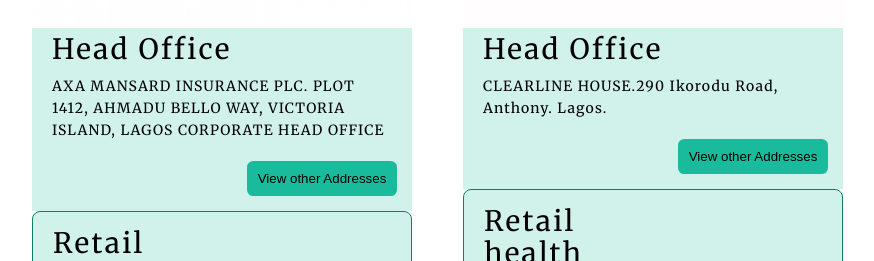
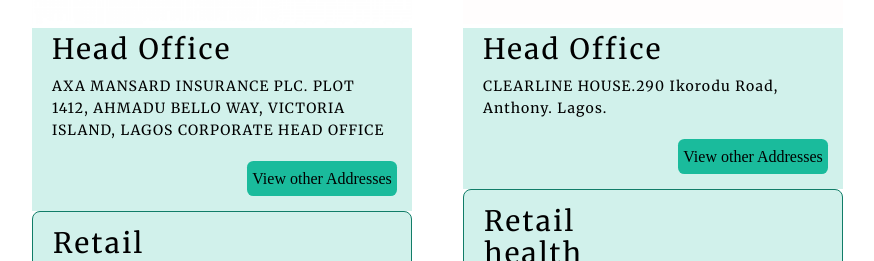
Before and after one commit to ibiyemimodupe/insure-health, a React (Create React App) app: page /home in a window 1280 px wide. Shown: the part 1240-1501 px from the top of the page, without its empty margins (362-1236 px from the left). Built offline with nearby package versions, Linux system fonts and the light colour scheme; a web font is replaced by a local one.

Commit message:
updated validation

```diff
--- a/src/Card.jsx
+++ b/src/Card.jsx
@@ -1,7 +1,8 @@
 import React from "react";
+import { Link } from "react-router-dom";
 
 export default function Card(props) {
-    const {company, logo, office, address, other, offer, text, health, care, afford, coverage } = props;
+    const {company, logo, office, address, other, offer, text, health, care, afford, coverage, path='#' } = props;
     return (
       <div className="home__card">
             <div className="home_card_div">
@@ -10,7 +11,7 @@
                 <img  src={logo} alt="img" width="100%"/>
                 <h2 >{office}</h2>
                 <p >{address}</p>
-                <div className="ab"><button>{other}</button></div>
+                <div className="ab"><Link to={path}>{other}</Link></div>
               </div>
               <div className="bb">
                   <h2 className="dd">{offer}</h2>
--- a/src/components/Footer.jsx
+++ b/src/components/Footer.jsx
@@ -93,7 +93,7 @@
                         </ul>
                     </div>
 
-                    <a href="#C3" className="up">
+                    <a href="#" className="up" onClick={() => window.scrollTo(0, 0)}>
                         <p>Back to the top</p>
                         <svg width="15" height="16" viewBox="0 0 15 16" fill="none" xmlns="http://www.w3.org/2000/svg">
                     <path d="M7.29419 12.25V3.80884" stroke="#5B0B55" stroke-width="1.20587" stroke-linecap="round" stroke-linejoin="round"/>
--- a/src/components/Home.jsx
+++ b/src/components/Home.jsx
@@ -25,17 +25,18 @@
     const card = HmoData.map(item => {
         return (
             <Card
-               company={item.company}
-               logo={item.logo}
-               office={item.office}
-               address={item.address}
-               other={item.other}
-               offer={item.offer}
-               text={item.text}
-               health={item.health}
-               care={item.care}
-               afford={item.afford}
-               coverage={item.coverage}
+                { ...item }
+            //    company={item.company}
+            //    logo={item.logo}
+            //    office={item.office}
+            //    address={item.address}
+            //    other={item.other}
+            //    offer={item.offer}
+            //    text={item.text}
+            //    health={item.health}
+            //    care={item.care}
+            //    afford={item.afford}
+            //    coverage={item.coverage}
             />
         )
     })
--- a/src/components/SlideText.jsx
+++ b/src/components/SlideText.jsx
@@ -8,7 +8,7 @@
 
   useEffect(() => {
     const intervalId = setInterval(() => {
-      setCurrentIndex((currentIndex + 1) % slides.length);
+      setCurrentIndex(p => (p + 1) % slides.length);
     }, 2000);
 
     return () => {
--- a/src/components/data/HmoData.js
+++ b/src/components/data/HmoData.js
@@ -17,7 +17,8 @@
     health:"View health plans",
     care:"EasyCare: affordable and quality healthcare International Health Plan.",
     afford:"An affordable health plan with access to quality healthcare for you & your loved ones. Pay as low as ₦12,000 and a comprehensive health plan providing cover worldwide including USA",
-    coverage:"View coverage"
+    coverage:"View coverage",
+    path: '/signup',
   },
   {
     id: 2,
--- a/src/index.css
+++ b/src/index.css
@@ -830,7 +830,7 @@
   padding: 17px 10px;
   font-size: 18px;
   border: 1px solid #484848;
-  border: none;
+  /* border: none; */
   border-radius: 12px;
   box-sizing: border-box;
   box-shadow: inset 1px 1px 3px #891180;
--- a/src/profile/Profile.css
+++ b/src/profile/Profile.css
@@ -12,7 +12,7 @@
 .navbar__dropdown-avatar {
   font-size: 50px;
 }
-    .navbar-dropdown-menu{
+.navbar-dropdown-menu {
   display: inline;
 }
 .navbar__dropdown {
@@ -67,7 +67,7 @@
 }
 
 /* home navbar */
-    .home-cont{
+.home-cont {
   width: 100%;
   font-size: 17px;
   /* position: fixed; */
@@ -75,14 +75,14 @@
   box-shadow: 0 1px 5px rgba(0, 0, 0, 0.1);
   /* z-index: 999; */
 }
-    .nav1{
+.nav1 {
   display: flex;
   width: 90%;
   margin: auto;
   justify-content: space-between;
   align-items: center;
 }
-    .opt1{
+.opt1 {
   display: flex;
   list-style: none;
   align-items: center;
@@ -93,12 +93,12 @@
   max-width: 200px;
   cursor: pointer;
 }
-    .opt1 > li{
-        padding: 8px ;
+.opt1 > li {
+  padding: 8px;
 }
 .options1 {
   align-items: center;
-        color:  #484848;
+  color: #484848;
   width: 50%;
 }
 
@@ -126,7 +126,7 @@
 
 .search-input:focus {
   outline: none;
-        border-color: #1ABB9C;
+  border-color: #1abb9c;
 }
 
 .search-form-icon {
@@ -139,17 +139,17 @@
 }
 
 /* array insurance */
-      .insure-cont{
+.insure-cont {
   padding-top: 4rem;
   display: flex;
   margin: auto;
   width: 90%;
 }
-      .insure-cont > h1{
+.insure-cont > h1 {
   flex: 0.8;
   width: 20%;
   box-sizing: border-box;
-      font-family: 'Lora';
+  font-family: "Lora";
   font-style: normal;
   font-weight: 700;
   font-size: 35px;
@@ -157,12 +157,12 @@
   display: flex;
   align-items: center;
   letter-spacing: 0.08em;
-      color: #1B031A;
-      background: #FFF6F6;
+  color: #1b031a;
+  background: #fff6f6;
   padding-left: 1.5rem;
   text-shadow: 1.63528px 1.63528px 3.27056px rgba(0, 0, 0, 0.25);
 }
-      .insure-cont img{
+.insure-cont img {
   width: 100%;
   max-width: 850px;
   /* background-color: aqua; */
@@ -171,7 +171,7 @@
 
 /* health container */
 
-.health-cont{
+.health-cont {
   display: flex;
   padding-top: 5rem;
   width: 90%;
@@ -179,35 +179,34 @@
   margin: auto;
   /* background-color: #1ABB9C; */
 }
-.col-btn{
+.col-btn {
   display: flex;
   width: 300px;
   flex-direction: column-reverse;
 }
-.health-cont-btn{
+.health-cont-btn {
   padding: 15px;
-  background: #9D3995;
+  background: #9d3995;
   border-radius: 11.1977px;
   border-color: transparent;
   color: white;
-  font-family: 'Merriweather';
+  font-family: "Merriweather";
   font-style: normal;
   font-weight: 400;
   font-size: 18px;
   letter-spacing: 0.08em;
 }
-.health__div{
+.health__div {
   display: flex;
   width: 500px;
-
 }
-.health__text{
+.health__text {
   width: 50%;
 }
-.health__text > p{
+.health__text > p {
   width: 553.27px;
   height: 195px;
-  font-family: 'Merriweather';
+  font-family: "Merriweather";
   font-style: normal;
   font-weight: 400;
   font-size: 24.291px;
@@ -215,45 +214,45 @@
   letter-spacing: 0.08em;
   color: #000000;
 }
-.talk-btn{
+.talk-btn {
   padding: 9.26939px 46.3469px;
-  background:  #e6b9e4;
+  background: #e6b9e4;
   border-radius: 9.26939px;
   border-color: transparent;
-  font-family: 'Merriweather';
+  font-family: "Merriweather";
   font-style: normal;
   font-weight: 400;
   font-size: 18px;
   letter-spacing: 0.08em;
-  color: #720E6B;
+  color: #720e6b;
 }
 
 /* about */
-.about-alt-img{
+.about-alt-img {
   flex: 50%;
 }
 
-.about-alt-cont{
- background: #FFF6F6;
+.about-alt-cont {
+  background: #fff6f6;
   height: 450px;
   padding-top: 70px;
   padding-bottom: 93px;
 }
-.alt{
+.alt {
   margin-top: 3rem;
   width: 100%;
   max-width: 554px;
 }
-.alt-text > h1{
- font-family: 'Lora';
+.alt-text > h1 {
+  font-family: "Lora";
   font-style: normal;
   font-weight: 700;
   font-size: 35px;
   color: #484848;
   padding-bottom: 30px;
 }
-.alt-text > p{
- font-family: 'Merriweather';
+.alt-text > p {
+  font-family: "Merriweather";
   font-style: normal;
   width: 90%;
   font-weight: 400;
@@ -262,30 +261,30 @@
   letter-spacing: 0.08em;
   color: #484848;
 }
-.alt-text{
+.alt-text {
   flex: 50%;
   padding-top: 4rem;
 }
 
 /* mission */
-.mission > p{
+.mission > p {
   padding-top: 2rem;
-  font-family: 'Merriweather';
+  font-family: "Merriweather";
   font-style: normal;
   font-weight: 700;
   font-size: 20px;
   line-height: 150%;
   letter-spacing: 0.08em;
 }
-.mission-cont{
-  background: #D1F1EB;
+.mission-cont {
+  background: #d1f1eb;
   width: 1080px;
   height: 345px;
   margin: auto;
   margin-top: 3rem;
   margin-bottom: 3rem;
 }
-.mission{
+.mission {
   width: 80%;
   margin: auto;
   text-align: center;
@@ -293,14 +292,13 @@
   font-size: 18px;
   /* background-color: #5B0B55; */
 }
-.pain{
+.pain {
   width: 100%;
   height: 300px;
-  background-color: #E7CFE6;
-
+  background-color: #e7cfe6;
 }
-.pain > h3{
-  font-family: 'Merriweather';
+.pain > h3 {
+  font-family: "Merriweather";
   font-style: normal;
   font-weight: 700;
   font-size: 26px;
@@ -314,7 +312,7 @@
 }
 
 /* value */
-.value__flex{
+.value__flex {
   display: flex;
   width: 90%;
   margin: auto;
@@ -323,17 +321,17 @@
   margin-bottom: 4rem;
 }
 
-.value__div{
+.value__div {
   width: 349px;
   height: 490px;
   text-align: center;
-  background: #1ABB9C;
+  background: #1abb9c;
   color: white;
 }
-.value__div > p{
+.value__div > p {
   width: 331px;
   text-align: start;
-  font-family: 'Merriweather';
+  font-family: "Merriweather";
   font-style: normal;
   font-weight: 400;
   font-size: 16px;
@@ -341,8 +339,8 @@
   letter-spacing: 0.05em;
   padding-left: 10px;
 }
-.value__div h1{
-  font-family: 'Merriweather';
+.value__div h1 {
+  font-family: "Merriweather";
   font-style: normal;
   font-weight: 700;
   font-size: 40px;
@@ -350,30 +348,30 @@
   letter-spacing: 0.1em;
   padding: 10px;
 }
-.value__div img{
+.value__div img {
   width: 230px;
   height: 200px;
   padding-top: 35px;
 }
-@media(max-width: 768px){
-  .about-alt-img{
+@media (max-width: 768px) {
+  .about-alt-img {
     display: none;
   }
-  .about-alt-cont{
+  .about-alt-cont {
     height: 550px;
   }
-  .mission-cont{
+  .mission-cont {
     width: 100%;
     height: 450px;
   }
-  .mission{
+  .mission {
     padding-top: 3rem;
   }
-  .pain > h3{
+  .pain > h3 {
     padding-top: 60px;
     width: 90%;
   }
-  .value__flex{
+  .value__flex {
     flex-wrap: wrap;
     gap: 30px;
   }
@@ -381,7 +379,7 @@
 
 /* home */
 /* filter */
-.filter-btn{
+.filter-btn {
   position: relative;
   padding: 15px;
   background: transparent;
@@ -389,7 +387,7 @@
   border-radius: 11.1977px;
   border-color: black;
   color: black;
-  font-family: 'Merriweather';
+  font-family: "Merriweather";
   font-style: normal;
   font-weight: 400;
   text-align: start;
@@ -404,7 +402,7 @@
   transform: translateY(-50%);
 }
 
-.filter-cont{
+.filter-cont {
   letter-spacing: 0.08em;
   line-height: 38px;
 }
@@ -427,11 +425,11 @@
   border: 0.941645px solid #000000;
   border-radius: 11.2997px;
 }
-.flt-loc-cont .label{
+.flt-loc-cont .label {
   width: 90%;
   height: 28px;
   padding: 4px;
-  font-family: 'Montserrat';
+  font-family: "Montserrat";
   font-style: normal;
   font-weight: 500;
   font-size: 22px;
@@ -443,7 +441,7 @@
   border-radius: 50%;
   width: 16px;
   height: 16px;
-  border: 1px solid #1ABB9C;
+  border: 1px solid #1abb9c;
   margin-right: 6px;
   position: relative;
   top: 3px;
@@ -456,16 +454,16 @@
   left: 2px;
   width: 10px;
   height: 10px;
-  background-color: #1ABB9C;
+  background-color: #1abb9c;
   border-radius: 50%;
 }
-.hmo__contain{
+.hmo__contain {
   width: 90%;
   margin: auto;
   display: flex;
   margin-top: 30px;
 }
-.hmo__company{
+.hmo__company {
   margin-top: 1rem;
   margin-bottom: 35px;
   display: grid;
@@ -475,118 +473,131 @@
   grid-template-columns: 1fr 1fr;
   margin-inline-start: 30px;
 }
-.home__card{
+.home__card {
   padding: 0px;
   width: 380px;
   border-radius: 8px;
 }
-.home_card_div h1{
- font-family: 'Lora';
+.home_card_div h1 {
+  font-family: "Lora";
   font-style: normal;
   font-weight: 700;
   font-size: 27px;
   line-height: 24px;
   box-shadow: 0px 3px 4px 2px rgba(60, 163, 126, 0.5);
- background-color: #D1F1EB;
- padding: 10px  ;
+  background-color: #d1f1eb;
+  padding: 10px;
   height: 69px;
   letter-spacing: 0.08em;
   box-sizing: border-box;
- color: #0D5E4E;
+  color: #0d5e4e;
 }
-.home_card_div h2{
-  font-family: 'Merriweather';
+.home_card_div h2 {
+  font-family: "Merriweather";
   font-style: normal;
   font-weight: 400;
   font-size: 28px;
   line-height: 32px;
   padding: 5px 20px;
   letter-spacing: 0.08em;
-  background-color: #D1F1EB;
+  background-color: #d1f1eb;
   color: #000000;
 }
-.home_card_div p{
-  font-family: 'Merriweather';
+.home_card_div p {
+  font-family: "Merriweather";
   font-style: normal;
   font-weight: 400;
   font-size: 14px;
   line-height: 22px;
   padding: 5px 20px;
-  background-color: #D1F1EB;
+  background-color: #d1f1eb;
   letter-spacing: 0.08em;
   color: #000000;
 }
-.home_card_div button{
+.home_card_div button {
   cursor: pointer;
   width: 150px;
   height: 35px;
   border-color: transparent;
-  background: #1ABB9C;
+  background: #1abb9c;
   border-radius: 6.35294px;
 }
-.aa{
+.ab > a {
+  cursor: pointer;
+  width: 150px;
+  height: 35px;
+  display: flex;
+  align-items: center;
+  justify-content: center;
+  text-align: center;
+  color: #000;
+  border-color: transparent;
+  background: #1abb9c;
+  border-radius: 6.35294px;
+}
+.aa {
   display: flex;
   flex-direction: row;
   justify-content: flex-end;
   align-items: center;
   padding: 8px;
-  background-color: #D1F1EB;
+  background-color: #d1f1eb;
 }
-.ab{
+.ab {
   display: flex;
   flex-direction: row;
   justify-content: flex-end;
   align-items: center;
-  background-color: #D1F1EB;
+  background-color: #d1f1eb;
   padding: 15px;
 }
-.dd{
+.dd {
   width: 20%;
-  background-color: #D1F1EB;
+  background-color: #d1f1eb;
 }
-.bb{
-background-color: #D1F1EB;
-border: 1px solid #117D68;
+.bb {
+  background-color: #d1f1eb;
+  border: 1px solid #117d68;
   border-radius: 8px;
   padding: 10px 10px 10px 0px;
 }
 
 /* myProfile */
 
-.mp-cont{
+.mp-cont {
   display: flex;
   width: 80%;
   background-color: white;
   color: black;
 }
-.mp-dash{
+.mp-dash {
   width: 270px;
   height: 800px;
-  background-color: #FFF6F6;
+  background-color: #fff6f6;
   padding-left: 1rem;
   padding-top: 2.5rem;
-  font-family: 'Merriweather';
+  font-family: "Merriweather";
   font-style: normal;
   font-weight: 400;
   font-size: 18px;
   line-height: 32px;
   letter-spacing: 0.08em;
 }
-.mp-prof{
+.mp-prof {
   width: 1380px;
 }
-.mp-dash img{
+.mp-dash img {
   padding-bottom: 80px;
 }
-.mp-dash ol{
+.mp-dash ol {
   list-style: none;
 }
-.mp-dash li{
+.mp-dash li {
   padding-bottom: 40px;
 }
-.prof-text{
+.prof-text {
   text-align: center;
-  font-family: 'Lora';
+  font-family: "Lora";
   font-style: normal;
   font-weight: 700;
   font-size: 20px;
@@ -595,7 +606,7 @@
   color: #000000;
   padding-top: 50px;
 }
-.mp-navbar__avatar{
+.mp-navbar__avatar {
   font-size: 170px;
   padding: 18px;
 }
@@ -618,7 +629,7 @@
 .mp-input-group label {
   display: block;
   margin-bottom: 0.5rem;
-  font-family: 'Merriweather';
+  font-family: "Merriweather";
   font-style: normal;
   font-weight: 400;
   font-size: 16px;
@@ -632,7 +643,7 @@
 textarea {
   width: 100%;
   padding: 0.5rem;
-  background: #FFFDFD;
+  background: #fffdfd;
   box-shadow: inset 1px 1px 3px #891180;
   border-radius: 12px;
   border: none;
@@ -641,8 +652,8 @@
   box-sizing: border-box;
 }
 
-.mp-form button[type='submit'] {
-  background: #1ABB9C;
+.mp-form button[type="submit"] {
+  background: #1abb9c;
   border: none;
   color: #fff;
   padding: 12px 50px;
@@ -651,15 +662,16 @@
   cursor: pointer;
 }
 
-@media(max-width: 768px){
-  #hide{
+@media (max-width: 768px) {
+  #hide {
     display: none;
   }
-  .insure-cont, .health-cont{
+  .insure-cont,
+  .health-cont {
     display: none;
   }
-  .filter-btn{
-    width:155px;
+  .filter-btn {
+    width: 155px;
   }
   .flt-location {
     padding-left: 5px;
@@ -673,56 +685,55 @@
     padding-left: 5px;
     width: 155px;
   }
-  .hmo__company{
+  .hmo__company {
     gap: 20px;
     grid-template-columns: 1fr 1fr;
     margin-inline-start: 35px;
   }
-  .home__card{
+  .home__card {
     width: 180px;
   }
-  .hmo__contain{
+  .hmo__contain {
     display: wrap;
     flex-wrap: wrap;
   }
-  .home_card_div h1{
+  .home_card_div h1 {
     font-size: 20px;
-    padding: 0px  ;
+    padding: 0px;
   }
-   .home_card_div h2{
+  .home_card_div h2 {
     font-size: 18px;
     padding: 5px 10px;
   }
-   .home_card_div p{
+  .home_card_div p {
     font-size: 15px;
     padding: 5px 10px;
   }
 
-
-.mp-cont{
+  .mp-cont {
     display: flex;
     width: 100%;
     background-color: white;
     color: black;
   }
-.mp-dash{
+  .mp-dash {
     width: 40%;
     padding-left: 5px;
     font-size: 16px;
   }
-.mp-prof{
+  .mp-prof {
     width: 100%;
   }
-.mp-dash img{
+  .mp-dash img {
     padding-bottom: 80px;
   }
-.mp-dash li{
+  .mp-dash li {
     padding-bottom: 20px;
   }
-.prof-text{
+  .prof-text {
     font-size: 16px;
   }
-.mp-navbar__avatar{
+  .mp-navbar__avatar {
     font-size: 100px;
     padding: 10px;
   }
```
Also changed, not shown: src/components/Login.jsx (+85 -51 lines), src/components/Signup.jsx (+27 -3 lines). Lines whose indentation alone changed are shown as unchanged.
